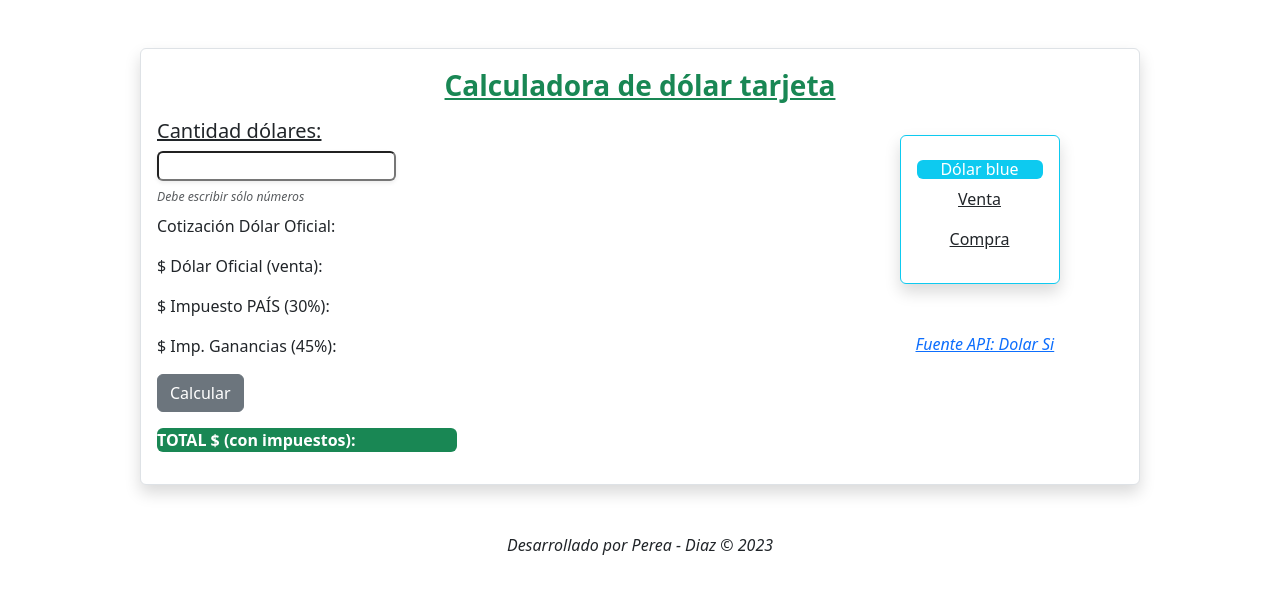
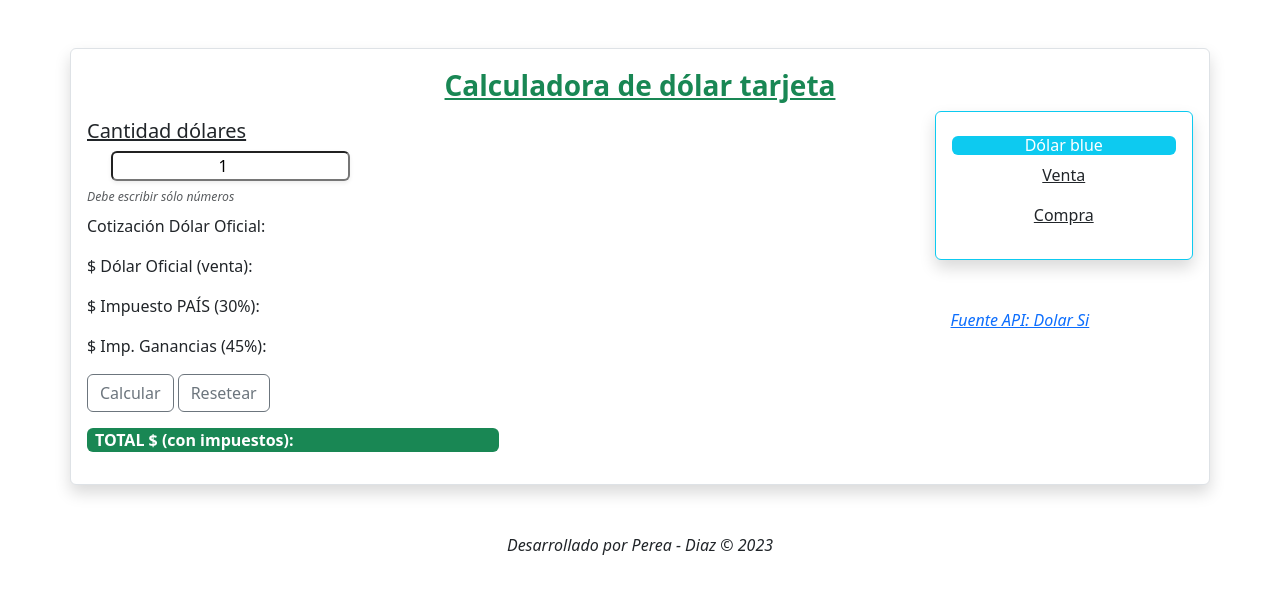
Before and after one commit to Carlossperea/calcu, a plain HTML site: page index.html in a window 1280 px wide. Drawn offline with nearby package versions, Linux system fonts and the light colour scheme; no server answers.

Commit message:
Update index.html

```diff
--- a/index.html
+++ b/index.html
@@ -1,11 +1,10 @@
 <!DOCTYPE html>
-<html lang="en">
+<html lang="es">
 <head>
     <meta charset="UTF-8">
     <meta name="viewport" content="width=device-width, initial-scale=1.0">
     <link rel="shortcut icon" href="/calc_dolar.ico" type="image/x-icon">
     <link href="https://cdn.jsdelivr.net/npm/bootstrap@5.3.1/dist/css/bootstrap.min.css" rel="stylesheet" integrity="sha384-4bw+/aepP/YC94hEpVNVgiZdgIC5+VKNBQNGCHeKRQN+PtmoHDEXuppvnDJzQIu9" crossorigin="anonymous">
-
     <title>DivCalc</title>
 </head>
 
@@ -14,19 +13,21 @@
     <main>
 
         <!--CONTENEDOR-->
-        <div class="container border mt-5 p-3 rounded shadow p-3 mb-5 bg-body rounded" style="width: 1000px;">
+        <div class="container border mt-5 p-3 rounded shadow p-3 mb-5 bg-body rounded w-100">
+
             <div class="row">
 
                 <h3 class="font-weight-bold text-success mt-1 text-center"><strong><u>Calculadora de dólar tarjeta</u></strong></h3>
 
                 <!-- "COL-CÁLCULOS"-->
 
-                <div class="col-9 mt-2"> <!--Hacer responsivas para adaptar a celulares-->
+                <div class="col-9 mt-2 col-sm-9 col-md-9"> <!--Hacer responsivas para adaptar a celulares -ver col-sm-->
 
-                    <h5><u>Cantidad dólares:</u></h5>
+                    <h5><u>Cantidad dólares </u></h5>
 
-                    <input type="number" id="dolares"  min="0" class="shadow-sm bg-body rounded" size="6" height="25px" onkeydown="visitanteApretoEnter(event)" oninput="validity.valid||(value='');"/>
-                    <div id="dolares" class="form-text mb-2 br-2"><small><i>Debe escribir sólo números</i></small></div>
+
+                    <input type="number" id="dolares" min="1" step="0.001" value="1" required class="ms-4 shadow-sm bg-body text-center rounded" size="8" height="25px" onkeydown="visitanteApretoEnter(event)" oninput="validity.valid||(value='');"/>
+                    <p class="form-text mb-2 br-2"><small><i>Debe escribir sólo números</i></small></p>
 
                     <p class="valores">Cotización Dólar Oficial: <span id="cotDolar" data-cotizacion=""></span></p>
                     <p class="valores">$ Dólar Oficial (venta): <span id="valorDolar"></span></p>
@@ -34,17 +35,22 @@
                     <p class="valores">$ Imp. Ganancias (45%): <span id="valorGanancias"></span></p>
 
 
-                    <a href="#" class="btn btn-secondary mb-3" onclick="calculosImp();">Calcular</a>
 
-                    <p class="valores text-white bg-success rounded" style="width: 300px;"><strong>TOTAL $ (con impuestos): <span id="valorTotal"></span></strong></p>
+                    <a href="#" class="btn btn-outline-secondary mb-3" onclick="calculosImp();">Calcular</a>
+
+
+                    <a href="#" class="btn btn-outline-secondary mb-3" onclick="resetInput();">Resetear</a>
+
+
+                    <p class="valores text-white bg-success rounded w-50"><strong class="ms-2">TOTAL $ (con impuestos): <span id="valorTotal" class="text-center"></span></strong></p>
 
                 </div>
 
                 <!--COL-TARJETA-->
 
-                <div class="col-3 mt-4">
+                <div class="col-3 col-sm-3 col-md-3"><!--Hacer responsivas para adaptar a celulares -ver col-sm-->
 
-                    <div class="card border-info shadow p-3 mb-5 bg-body rounded" style="width: 10rem;">
+                    <div class="card border-info shadow p-3 mb-5 bg-body rounded w-55">
                         <div class="card-body, text-center">
 
                           <h6 class="card-title,p-3 mt-2 bg-info text-white rounded">Dólar blue</h6>
@@ -54,17 +60,16 @@
                           <p class="font-weight-bold, text-primary"><span id="cotDolarC" data-cotizacionC=""></span></p>
 
                         </div>
+
                     </div>
 
-                    <a class="p-3" href="http://www.dolarsi.com/api/api.php?type=valoresprincipales" target="blank"><i>Fuente API: Dolar Si</i></a>
+
+                    <a class="p-3" href="http://www.dolarsi.com" target="blank"><i>Fuente API: Dolar Si</i></a>
                 </div>
 
 
 
-
-
             </div>
-
 
 
 
@@ -80,7 +85,10 @@
 
 
     <script src="https://cdn.jsdelivr.net/npm/bootstrap@5.3.1/dist/js/bootstrap.bundle.min.js" integrity="sha384-HwwvtgBNo3bZJJLYd8oVXjrBZt8cqVSpeBNS5n7C8IVInixGAoxmnlMuBnhbgrkm" crossorigin="anonymous"></script>
+
     <script src="/java.js"></script>
+
+    <script src="/api.js"></script>
 
 
 </body>
```
